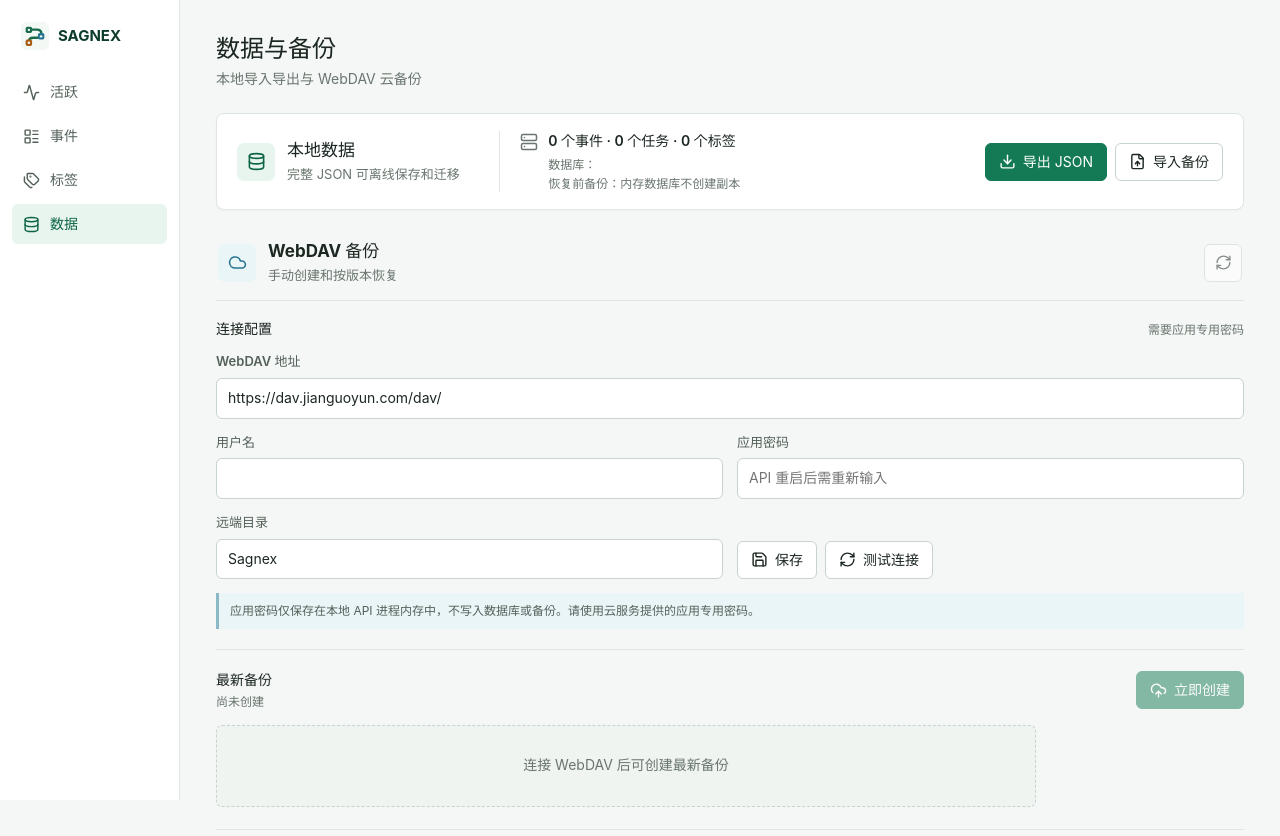
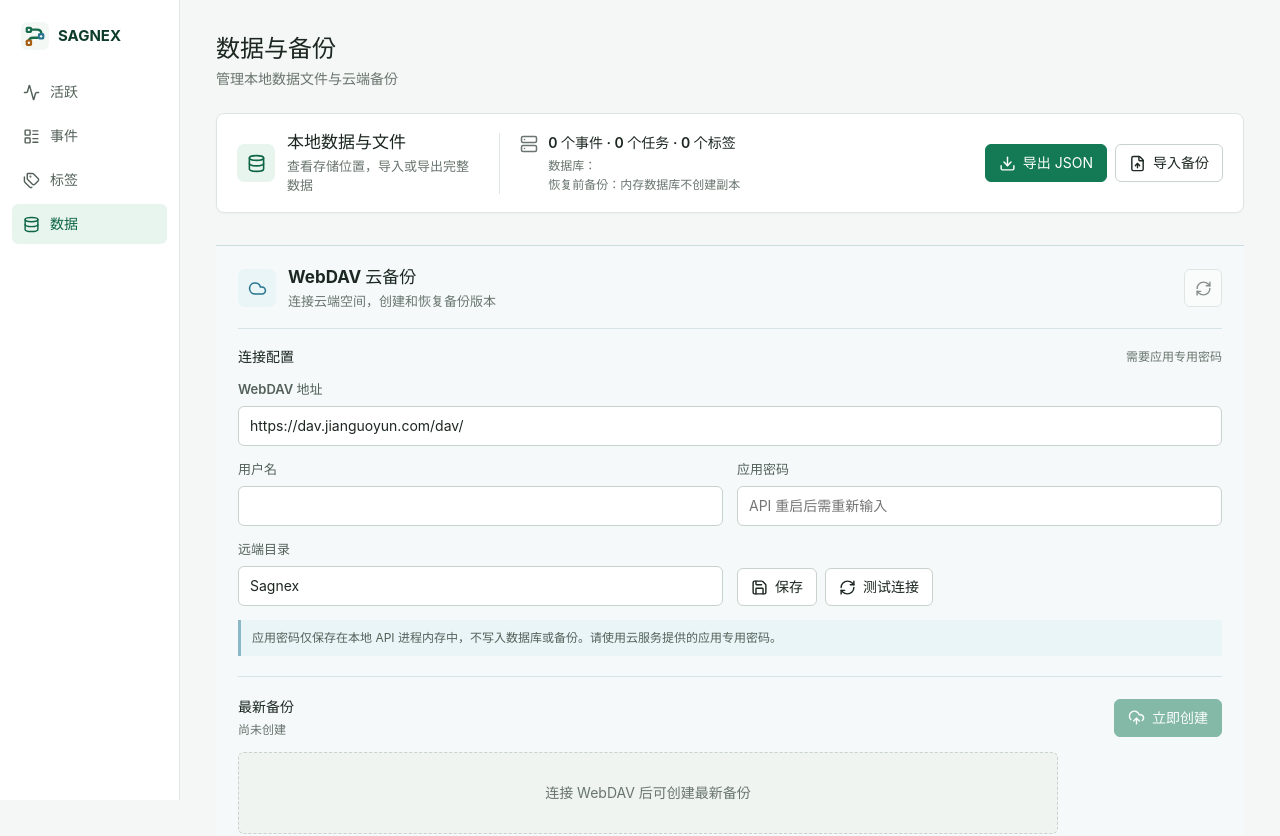
Before and after one commit to DestineG/Sagnex, a React (Vite) app in the folder apps/web/: page /data in a window 1280 px wide. Shown: the top 836 px of the page. Built offline with nearby package versions, Linux system fonts and the light colour scheme; no server answers.

Commit message:
style: tighten active cards and separate data tools

```diff
--- a/apps/web/src/pages/DataPage.tsx
+++ b/apps/web/src/pages/DataPage.tsx
@@ -136,17 +136,17 @@ export function DataPage() {
   }
 
   return <section className="page data-page">
-    <header className="page-head data-page-head"><div><h1>数据与备份</h1><p>本地导入导出与 WebDAV 云备份</p></div></header>
+    <header className="page-head data-page-head"><div><h1>数据与备份</h1><p>管理本地数据文件与云端备份</p></div></header>
     <div className="data-layout">
       <section className="local-backup-bar">
-        <div className="local-backup-title"><span className="data-panel-icon"><Database /></span><div><h2>本地数据</h2><p>完整 JSON 可离线保存和迁移</p></div></div>
+        <div className="local-backup-title"><span className="data-panel-icon"><Database /></span><div><h2>本地数据与文件</h2><p>查看存储位置，导入或导出完整数据</p></div></div>
         <div className="local-backup-summary"><Server /><div><strong>{isLoading ? '读取中...' : `${info?.eventCount ?? 0} 个事件 · ${info?.taskCount ?? 0} 个任务 · ${info?.labelCount ?? 0} 个标签`}</strong><div className="path-list"><p title={info?.databasePath}>数据库：{info?.databasePath}</p><p title={info?.backupDirectory ?? undefined}>恢复前备份：{info?.backupDirectory ?? '内存数据库不创建副本'}</p></div></div></div>
         <div className="local-backup-actions"><button className="button primary" onClick={() => exportBackup.mutate()} disabled={exportBackup.isPending}><Download />导出 JSON</button><button className="button" onClick={() => fileRef.current?.click()}><FileUp />导入备份</button><input ref={fileRef} className="sr-only" type="file" accept="application/json,.json" onChange={(event) => void selectFile(event.target.files?.[0])} /></div>
         <ModuleNotice notice={notice} scope="local" />
       </section>
 
       <section className="webdav-workspace">
-        <header className="webdav-heading"><div className="webdav-heading-title"><span className="data-panel-icon cloud"><Cloud /></span><div><h2>WebDAV 备份</h2><p>手动创建和按版本恢复</p></div></div><button className="icon-button" data-tooltip="刷新备份" aria-label="刷新备份" onClick={() => backups.refetch()} disabled={!connected || backups.isFetching}><RefreshCw /></button></header>
+        <header className="webdav-heading"><div className="webdav-heading-title"><span className="data-panel-icon cloud"><Cloud /></span><div><h2>WebDAV 云备份</h2><p>连接云端空间，创建和恢复备份版本</p></div></div><button className="icon-button" data-tooltip="刷新备份" aria-label="刷新备份" onClick={() => backups.refetch()} disabled={!connected || backups.isFetching}><RefreshCw /></button></header>
         <div className="webdav-config-block">
           <div className="section-label"><h3>连接配置</h3><span>{connected ? '本次运行已设置密码' : '需要应用专用密码'}</span></div>
           <div className="webdav-form">
--- a/apps/web/src/styles.css
+++ b/apps/web/src/styles.css
@@ -110,16 +110,23 @@ svg { width: 17px; height: 17px; flex: 0 0 auto; }
   gap: 20px;
   padding: 0 36px 36px;
 }
-.event-card { position: relative; display: grid; grid-template-rows: auto 220px auto; min-width: 0; overflow: hidden; border: 1px solid var(--line); border-radius: 8px; background: var(--surface); transition: border-color 150ms ease, box-shadow 150ms ease, transform 150ms ease; }
+.event-card { position: relative; display: grid; grid-template-rows: auto 238px auto; min-width: 0; overflow: hidden; border: 1px solid var(--line); border-radius: 8px; background: var(--surface); transition: border-color 150ms ease, box-shadow 150ms ease, transform 150ms ease; }
 .event-card:hover { border-color: #9bb8a8; box-shadow: 0 8px 24px rgb(35 55 44 / 8%); transform: translateY(-1px); }
 .event-card-open { position: absolute; inset: 0; z-index: 1; border: 0; border-radius: 8px; background: transparent; cursor: pointer; }
 .event-card-open:focus-visible { outline: 2px solid var(--green); outline-offset: -3px; }
 .event-card-head, .event-card-foot { position: relative; z-index: 0; pointer-events: none; }
-.event-card-head { min-height: 122px; padding: 18px 20px 15px; }
-.event-title-row { display: flex; align-items: flex-start; justify-content: space-between; gap: 14px; }
-.event-title-row h2 { overflow-wrap: anywhere; }
-.event-card-head > p { display: -webkit-box; margin-top: 7px; overflow: hidden; color: var(--muted); overflow-wrap: anywhere; -webkit-box-orient: vertical; -webkit-line-clamp: 2; }
-.event-card-foot { display: flex; align-items: center; gap: 10px; min-height: 48px; padding: 11px 20px; color: var(--muted); }
+.event-card-head { display: grid; grid-template-columns: minmax(0, 1fr) 92px; gap: 18px; min-height: 104px; padding: 14px 17px 13px; }
+.event-card-summary { min-width: 0; }
+.event-card-summary h2 { overflow: hidden; font-size: 16px; text-overflow: ellipsis; white-space: nowrap; }
+.event-card-summary > p { margin-top: 5px; overflow: hidden; color: var(--muted); font-size: 13px; text-overflow: ellipsis; white-space: nowrap; }
+.event-card-tags { display: flex; align-items: center; gap: 5px; min-width: 0; height: 26px; margin-top: 8px; overflow: hidden; }
+.event-card-tags .tag { min-width: 0; max-width: 132px; padding: 2px 7px; }
+.event-card-tags .tag-name { min-width: 0; overflow: hidden; text-overflow: ellipsis; white-space: nowrap; }
+.event-card-tags .tag-count { flex: 0 0 auto; color: var(--green-strong); background: var(--green-soft); }
+.event-card-progress { display: grid; align-content: start; justify-items: end; gap: 7px; min-width: 0; }
+.event-card-progress strong { color: var(--muted-strong); font-size: 12px; font-weight: 600; }
+.event-card-progress .progress { width: 74px; }
+.event-card-foot { display: flex; align-items: center; justify-content: space-between; gap: 10px; min-height: 38px; padding: 8px 17px; color: var(--muted); font-size: 12px; }
 .event-card-foot time { margin-left: auto; }
 .tag-row { display: flex; align-items: center; gap: 6px; margin-top: 11px; flex-wrap: wrap; }
 .tag, .label-chip { display: inline-flex; align-items: center; gap: 6px; min-height: 25px; padding: 3px 8px; border: 1px solid var(--line); border-radius: 5px; color: var(--muted-strong); background: #fafbfa; white-space: nowrap; }
@@ -221,7 +228,7 @@ svg { width: 17px; height: 17px; flex: 0 0 auto; }
 
 .path-text { overflow-wrap: anywhere; }
 .data-page-head, .data-layout { width: min(100%, 1252px); }
-.data-layout { display: grid; gap: 28px; padding: 0 36px 36px; }
+.data-layout { display: grid; gap: 32px; padding: 0 36px 36px; }
 .data-panel-icon { display: grid; place-items: center; flex: 0 0 auto; width: 38px; height: 38px; border-radius: 7px; color: var(--green-strong); background: var(--green-soft); }
 .data-panel-icon.cloud { color: var(--blue); background: var(--blue-soft); }
 .data-panel-icon svg { width: 19px; height: 19px; }
@@ -235,9 +242,9 @@ svg { width: 17px; height: 17px; flex: 0 0 auto; }
 .path-list { display: grid; gap: 2px; margin-top: 4px; }
 .local-backup-summary .path-list p { overflow: hidden; color: var(--muted); font-size: 12px; text-overflow: ellipsis; white-space: nowrap; }
 .local-backup-actions { display: flex; gap: 8px; }
-.webdav-workspace { min-width: 0; }
-.webdav-heading { display: flex; align-items: center; justify-content: space-between; gap: 16px; padding: 2px 2px 15px; border-bottom: 1px solid var(--line); }
-.webdav-config-block { padding: 18px 0 20px; border-bottom: 1px solid var(--line); }
+.webdav-workspace { min-width: 0; padding: 20px 22px 4px; border-top: 1px solid #cbdde1; border-bottom: 1px solid #cbdde1; background: #f5f9fa; }
+.webdav-heading { display: flex; align-items: center; justify-content: space-between; gap: 16px; padding: 0 0 17px; border-bottom: 1px solid #d7e4e7; }
+.webdav-config-block { padding: 18px 0 20px; border-bottom: 1px solid #d7e4e7; }
 .section-label { display: flex; align-items: center; justify-content: space-between; gap: 16px; margin-bottom: 13px; }
 .section-label h3, .backup-module-head h3 { font-size: 14px; }
 .section-label span { color: var(--muted); font-size: 12px; }
@@ -246,7 +253,7 @@ svg { width: 17px; height: 17px; flex: 0 0 auto; }
 .webdav-config-actions { display: flex; align-items: end; gap: 8px; }
 .security-note { margin-top: 14px; padding: 9px 11px; border-left: 3px solid #8ab9c5; color: var(--muted-strong); background: var(--blue-soft); font-size: 12px; line-height: 1.5; }
 .backup-shared-error { margin: 16px 0 0; }
-.backup-module { padding: 20px 0 22px; border-bottom: 1px solid var(--line); }
+.backup-module { padding: 20px 0 22px; border-bottom: 1px solid #d7e4e7; }
 .backup-module:last-child { border-bottom: 0; }
 .backup-module-head { display: flex; align-items: center; justify-content: space-between; gap: 18px; min-height: 40px; }
 .backup-module-head > div:first-child { min-width: 130px; }
@@ -256,7 +263,7 @@ svg { width: 17px; height: 17px; flex: 0 0 auto; }
 .version-create { display: flex; align-items: center; justify-content: flex-end; flex: 1; gap: 8px; min-width: 0; }
 .version-create input { width: min(100%, 360px); min-width: 160px; min-height: 38px; padding: 8px 10px; border: 1px solid var(--line-strong); border-radius: 6px; outline: none; background: var(--surface); }
 .version-create input:focus { border-color: #6da88d; box-shadow: 0 0 0 3px rgb(19 122 85 / 10%); }
-.backup-grid { display: grid; grid-template-columns: repeat(auto-fill, minmax(min(100%, 340px), 380px)); align-items: stretch; justify-content: start; gap: 12px; }
+.backup-grid { display: grid; grid-template-columns: repeat(auto-fill, minmax(min(100%, 300px), 360px)); align-items: stretch; justify-content: start; gap: 12px; }
 .backup-tile { display: grid; grid-template-columns: 34px minmax(0, 1fr) auto; align-items: center; gap: 11px; min-width: 0; min-height: 82px; padding: 13px 14px; border: 1px solid var(--line); border-radius: 7px; background: var(--surface); box-shadow: 0 1px 2px rgb(24 42 32 / 3%); }
 .backup-tile.latest { border-color: #b9d9ca; background: #fbfefc; }
 .backup-kind { display: grid; place-items: center; width: 32px; height: 32px; border-radius: 6px; color: var(--muted-strong); background: var(--subtle); }
@@ -505,7 +512,10 @@ fieldset.field { padding: 0; border: 0; }
   .head-actions { flex-wrap: wrap; justify-content: flex-end; }
   .active-grid { padding-bottom: 18px; }
   .event-tile-grid { grid-template-columns: minmax(0, 1fr); padding-bottom: 18px; }
-  .event-card { grid-template-rows: auto 190px auto; }
+  .event-card { grid-template-rows: auto 210px auto; }
+  .event-card-head { grid-template-columns: minmax(0, 1fr) 82px; gap: 12px; padding-right: 14px; padding-left: 14px; }
+  .event-card-tags .tag { max-width: 105px; }
+  .event-card-progress .progress { width: 66px; }
   .filter-bar { align-items: stretch; }
   .search-box, .filter-label-picker { width: 100%; }
   .segmented { width: 100%; overflow-x: auto; }
@@ -518,6 +528,7 @@ fieldset.field { padding: 0; border: 0; }
   .local-backup-actions { grid-column: 1; grid-row: 2; }
   .local-backup-summary { grid-column: 1; grid-row: 3; }
   .local-backup-bar > .module-notice { grid-row: 4; }
+  .webdav-workspace { padding-right: 14px; padding-left: 14px; }
   .backup-module-head, .version-module-head { align-items: stretch; flex-direction: column; }
   .version-create { align-items: stretch; flex-direction: column; }
   .version-create input { width: 100%; }
```
Also changed, not shown: apps/web/src/pages/ActivePage.tsx (+14 -4 lines).
